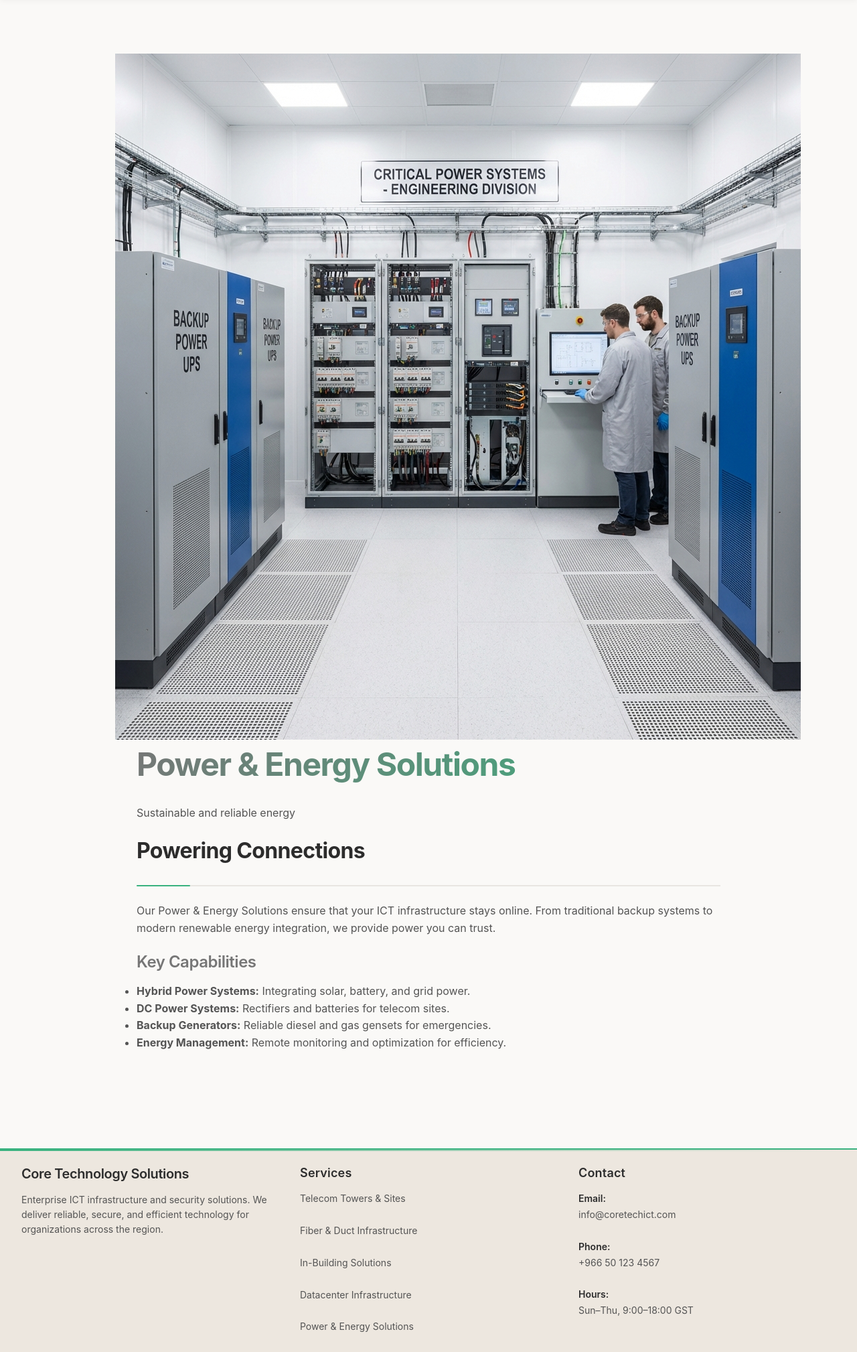
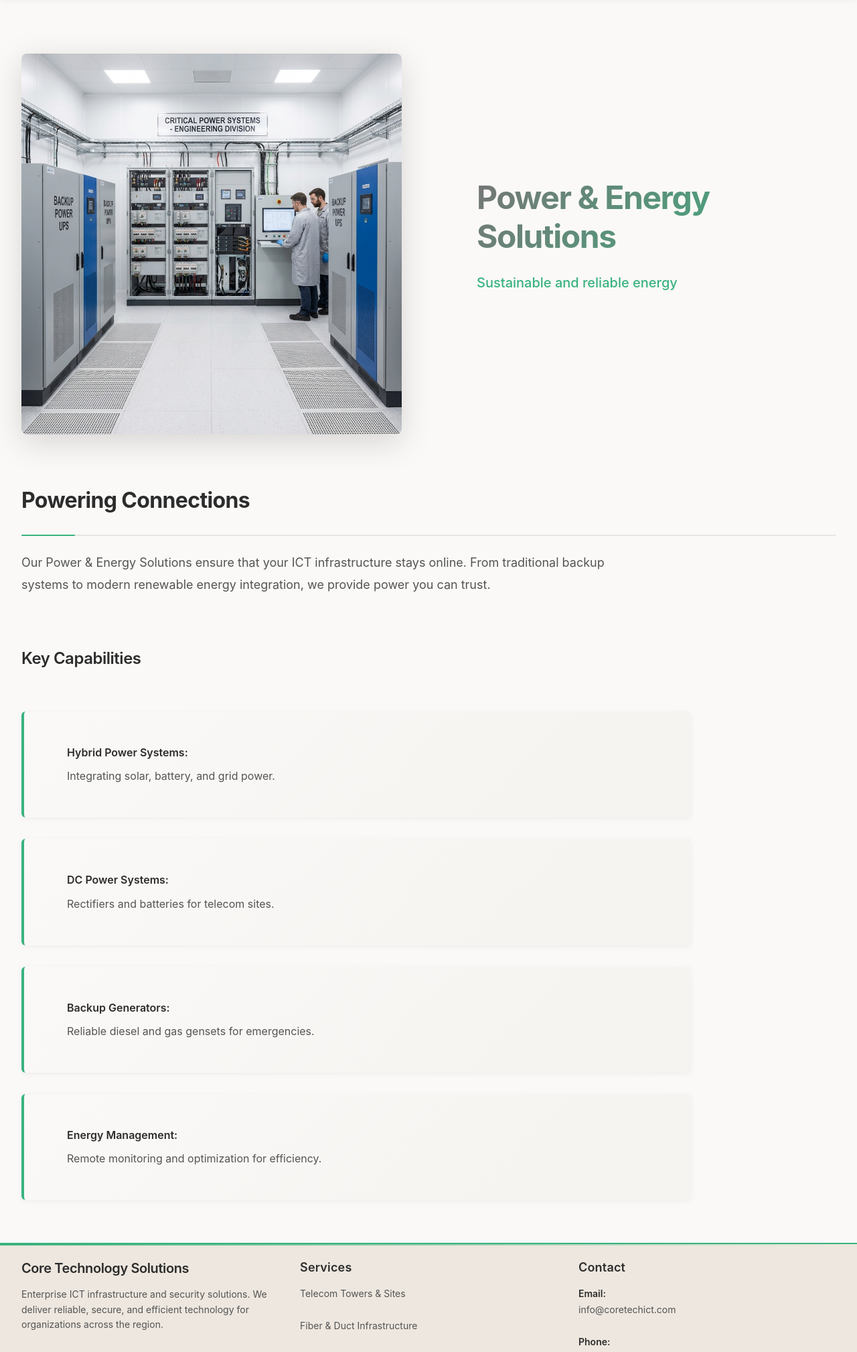
Before and after one commit to anish3464/coretechict, a Django app: page /services/power-energy/ in a window 1280 px wide. Shown: the part 80-2098 px from the top of the page at 67% size. Run offline with Django 5.2, Linux system fonts and the light colour scheme.

Commit message:
Updated main.css

```diff
--- a/backend/website/static/css/main.css
+++ b/backend/website/static/css/main.css
@@ -1281,9 +1281,112 @@ html {
 }
 
 .service-detail {
+  width: 100%;
+}
+
+.service-hero {
+  display: grid;
+  grid-template-columns: 1fr 1fr;
+  gap: var(--spacing-3xl);
+  align-items: center;
   padding: var(--spacing-3xl) var(--spacing-lg);
+  max-width: 1400px;
+  margin: 0 auto;
+}
+
+.service-hero-img {
+  overflow: hidden;
+  border-radius: 8px;
+  box-shadow: 0 12px 48px rgba(0, 0, 0, 0.15);
+}
+
+.service-hero-img img {
+  width: 100%;
+  height: auto;
+  object-fit: cover;
+  display: block;
+}
+
+.service-hero h1 {
+  font-size: var(--font-size-4xl);
+  color: var(--text-dark);
+  margin-bottom: var(--spacing-md);
+  font-weight: 700;
+}
+
+.service-hero-subtitle {
+  font-size: var(--font-size-xl);
+  color: var(--green-primary);
+  font-weight: 500;
+}
+
+.service-content {
+  padding: var(--spacing-3xl) var(--spacing-lg);
+  max-width: 1200px;
+  margin: 0 auto;
+}
+
+.service-overview {
+  margin-bottom: var(--spacing-3xl);
+}
+
+.service-overview h2 {
+  font-size: var(--font-size-3xl);
+  color: var(--text-dark);
+  margin-bottom: var(--spacing-lg);
+  font-weight: 700;
+}
+
+.service-overview p {
+  font-size: var(--font-size-lg);
+  color: var(--text-medium);
+  line-height: 1.8;
+  max-width: 900px;
+}
+
+.service-capabilities {
+  margin-top: var(--spacing-3xl);
+}
+
+.service-capabilities h3 {
+  font-size: var(--font-size-2xl);
+  color: var(--text-dark);
+  margin-bottom: var(--spacing-2xl);
+  font-weight: 600;
+}
+
+.service-capabilities ul {
+  list-style: none;
+  padding: 0;
+  margin: 0;
+  display: grid;
+  gap: var(--spacing-lg);
   max-width: 1000px;
-  margin: 0 auto;
+}
+
+.service-capabilities li {
+  background: linear-gradient(135deg, var(--bg-primary) 0%, var(--bg-secondary) 100%);
+  padding: var(--spacing-xl) var(--spacing-2xl);
+  border-left: 4px solid var(--green-primary);
+  border-radius: 6px;
+  color: var(--text-medium);
+  font-size: var(--font-size-base);
+  line-height: 1.7;
+  transition: all 0.3s cubic-bezier(0.4, 0, 0.2, 1);
+  box-shadow: 0 2px 8px rgba(0, 0, 0, 0.05);
+}
+
+.service-capabilities li strong {
+  color: var(--text-dark);
+  display: block;
+  margin-bottom: var(--spacing-xs);
+  font-weight: 600;
+}
+
+.service-capabilities li:hover {
+  transform: translateX(8px);
+  box-shadow: 0 8px 24px rgba(57, 178, 127, 0.12);
+  border-left-color: var(--green-hover);
 }
 
 .service-detail h2 {
@@ -1795,6 +1898,14 @@ a:focus-visible {
   }
 }
 
+@media (max-width: 1024px) {
+  .service-hero {
+    grid-template-columns: 1fr;
+    padding: var(--spacing-2xl) var(--spacing-lg);
+    gap: var(--spacing-2xl);
+  }
+}
+
 @media (max-width: 768px) {
   .navbar {
     height: 80px;
@@ -1822,6 +1933,22 @@ a:focus-visible {
 
   h2 {
     font-size: var(--font-size-2xl);
+  }
+
+  .service-hero {
+    padding: var(--spacing-2xl) var(--spacing-md);
+  }
+
+  .service-hero h1 {
+    font-size: var(--font-size-2xl);
+  }
+
+  .service-content {
+    padding: var(--spacing-2xl) var(--spacing-md);
+  }
+
+  .service-capabilities li {
+    padding: var(--spacing-lg) var(--spacing-lg);
   }
 
   .hero-headline {
```
Also changed, not shown: backend/website/templates/services/collaboration.html (+29 -15 lines), backend/website/templates/services/digital_transformation.html (+29 -15 lines), backend/website/templates/services/network_security.html (+29 -15 lines).
